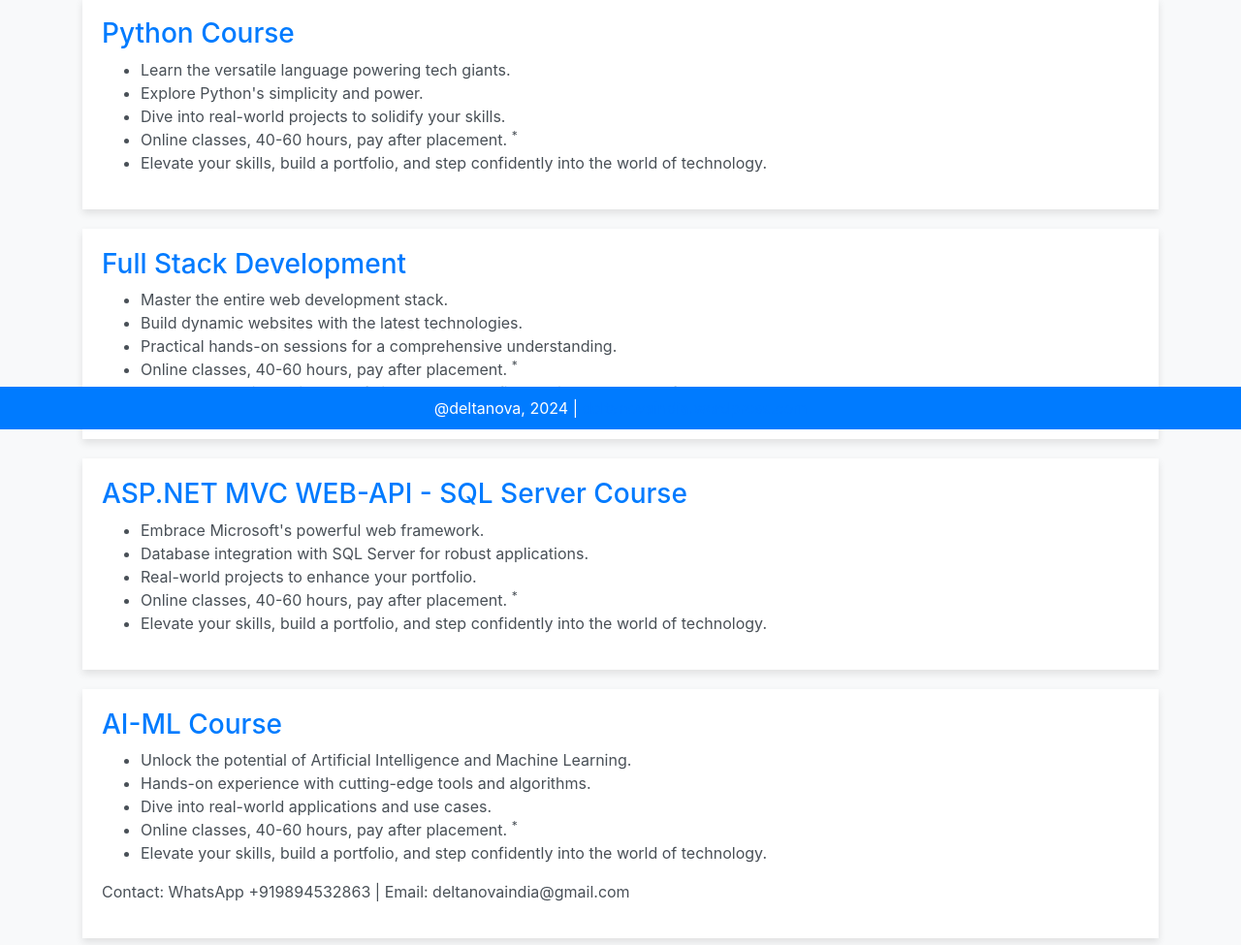
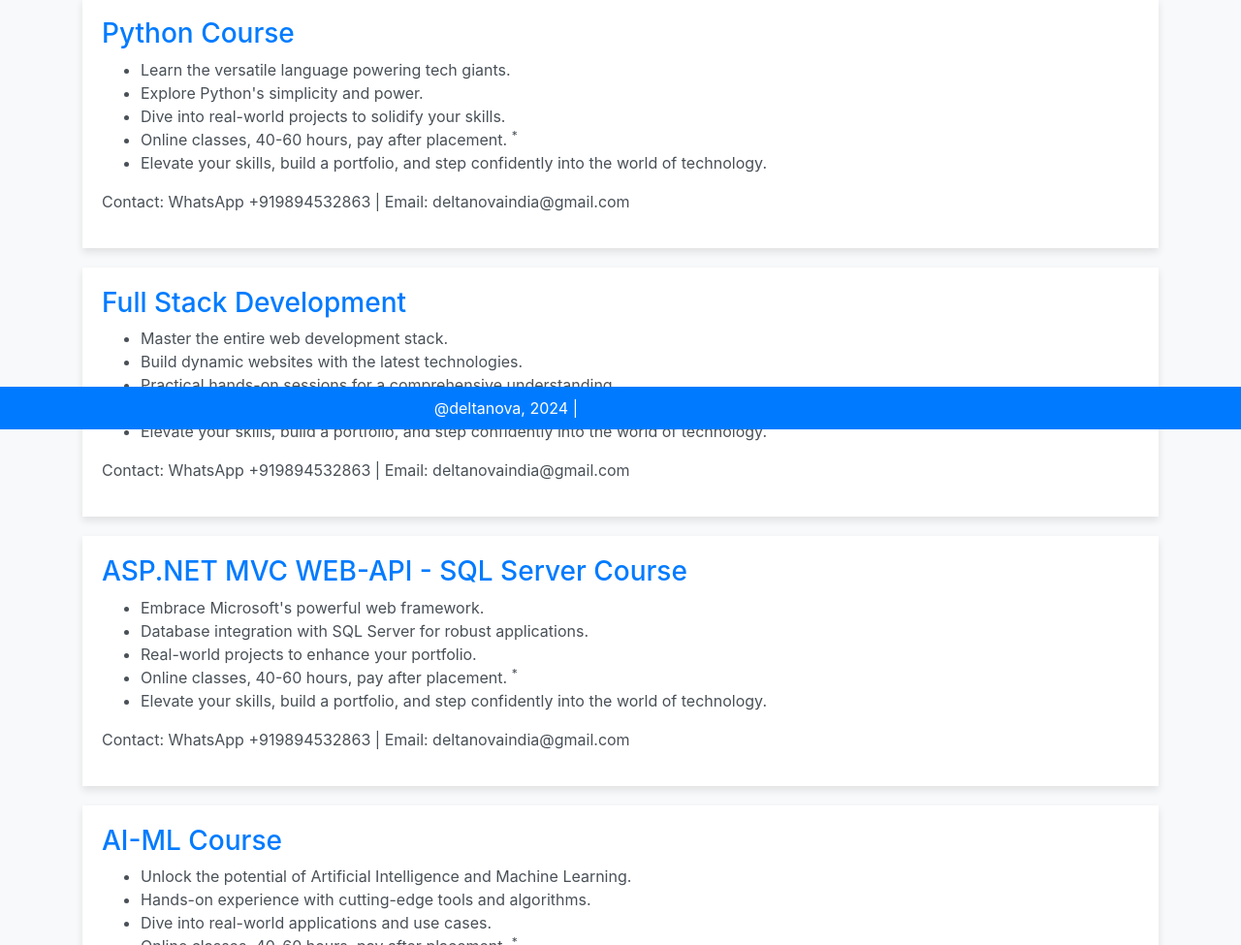
Before and after one commit to ChandruUkt/bestloanapps, a plain HTML site: page index.html in a window 1280 px wide. Shown: the part 357-1332 px from the top of the page at 97% size. Drawn offline with nearby package versions, Linux system fonts and the light colour scheme.

Commit message:
Update index.html

```diff
--- a/index.html
+++ b/index.html
@@ -80,6 +80,7 @@
                 <li>Online classes, 40-60 hours, pay after placement. <sup>*</sup></li>
                 <li>Elevate your skills, build a portfolio, and step confidently into the world of technology.</li>
             </ul>
+             <p>Contact: WhatsApp +919894532863 | Email: deltanovaindia@gmail.com</p>
         </div>
 
         <!-- Full Stack Development -->
@@ -92,6 +93,7 @@
                 <li>Online classes, 40-60 hours, pay after placement. <sup>*</sup></li>
                 <li>Elevate your skills, build a portfolio, and step confidently into the world of technology.</li>
             </ul>
+             <p>Contact: WhatsApp +919894532863 | Email: deltanovaindia@gmail.com</p>
         </div>
 
         <!-- ASP.NET MVC WEB-API - SQL Server Course -->
@@ -104,6 +106,7 @@
                 <li>Online classes, 40-60 hours, pay after placement. <sup>*</sup></li>
                 <li>Elevate your skills, build a portfolio, and step confidently into the world of technology.</li>
             </ul>
+             <p>Contact: WhatsApp +919894532863 | Email: deltanovaindia@gmail.com</p>
         </div>
 
         <!-- AI-ML Course -->
```
